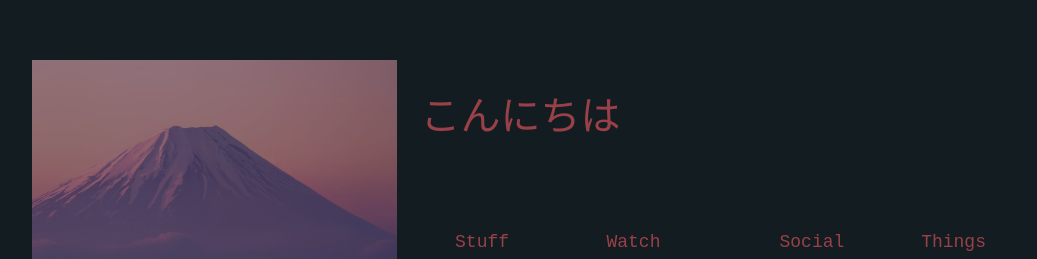
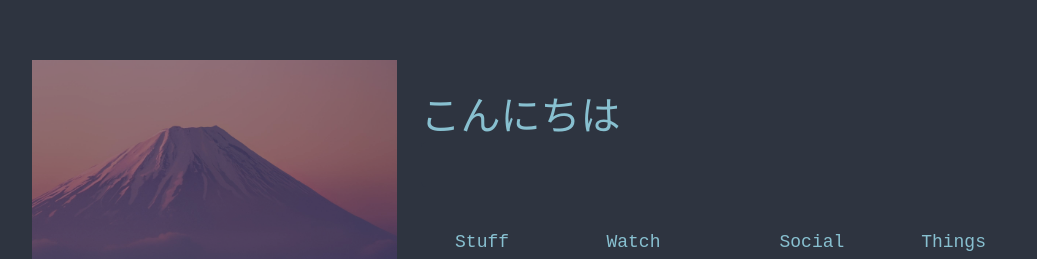
Before and after one commit to mihawkshanks/mihawkshanks.github.io, a plain HTML site: page index.html in a window 1280 px wide. Shown: the part 157-416 px from the top of the page, without its empty margins (96-1133 px from the left). Drawn offline with Linux system fonts and the light colour scheme; a web font is replaced by a local one.

Commit message:
Update style.css

```diff
--- a/style.css
+++ b/style.css
@@ -10,7 +10,7 @@
 }
 
 body{
-    background-color: #121C21;
+    background-color: #2E3440;
     width: 100%;
 	height: 100vh;
 	display: flex;
@@ -22,13 +22,13 @@ body{
 #greetings{
     font-family: 'kanji', monospace;
     font-size: 40px;
-    color: #9A4049;
+    color: #88c0d0;
 }
 
 .input_box{
 	border: none;
 	outline: none;
-	background: #121C21;
+	background: #2E3440;
 	padding: 13px;
 	color: #ffffff;
 	font-size: 17px;
@@ -79,7 +79,7 @@ body{
 }
 
 .column p{
-    color: #9A4049;
+    color: #88c0d0;
     padding-bottom: 10px;
 }
 
```
